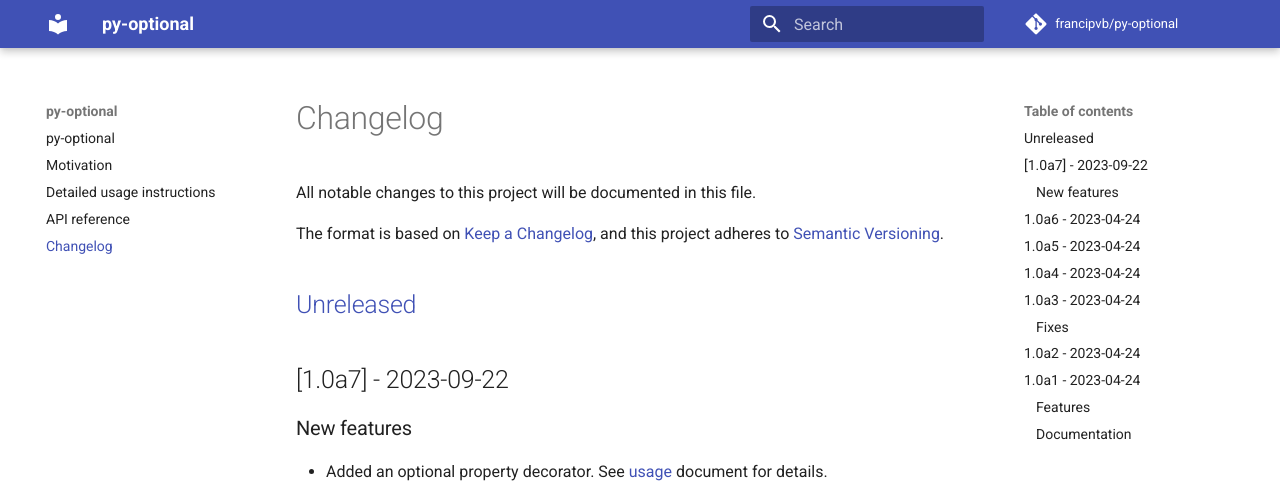
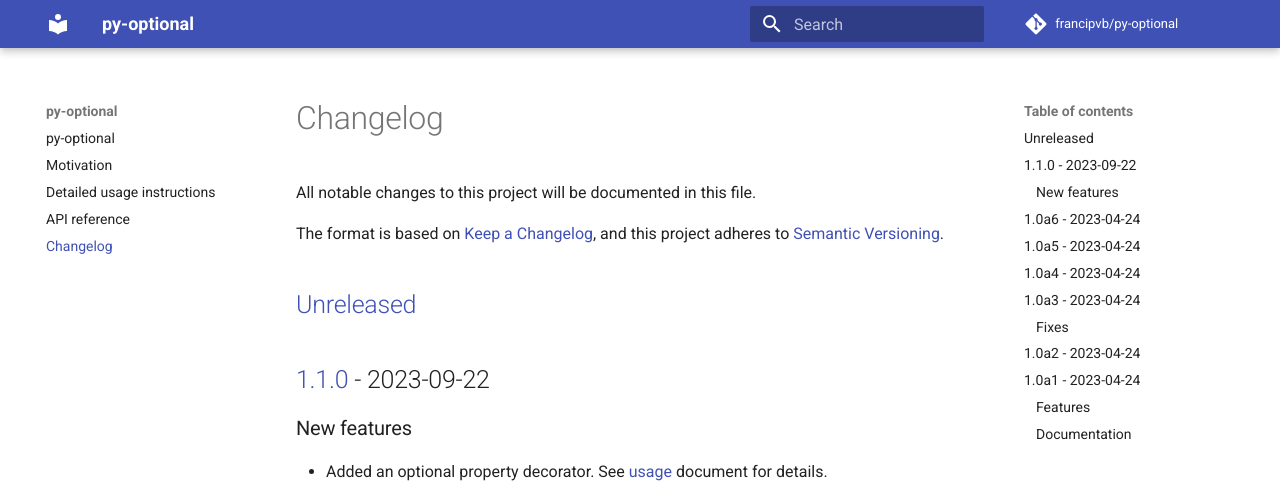
Before and after one commit to francipvb/py-optional, an MkDocs documentation site: the page built from docs/CHANGELOG.md, in a window 1280 px wide and 900 px high. Shown: the top 483 px of the window. Built offline with MkDocs 1.6.1 and Material for MkDocs 9.7.7, drawn with Linux system fonts in a browser that asks for light colours; comment, search, counter and statistics services are not loaded.

Commit message:
Corrected changelog.

```diff
--- a/docs/CHANGELOG.md
+++ b/docs/CHANGELOG.md
@@ -7,7 +7,7 @@
 
 ## [Unreleased]
 
-## [1.0a7] - 2023-09-22
+## [1.1.0] - 2023-09-22
 
 ### New features
 
@@ -55,4 +55,5 @@
 [1.0a4]: https://github.com/francipvb/py-optional/releases/tag/v1.0a4
 [1.0a5]: https://github.com/francipvb/py-optional/releases/tag/v1.0a5
 [1.0a6]: https://github.com/francipvb/py-optional/releases/tag/v1.0a6
+[1.1.0]: https://github.com/francipvb/py-optional/releases/tag/v1.1.0
 [usage]: USAGE.md
```
